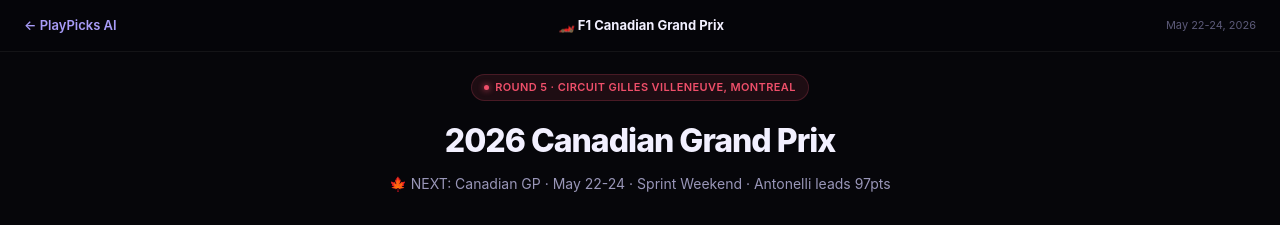
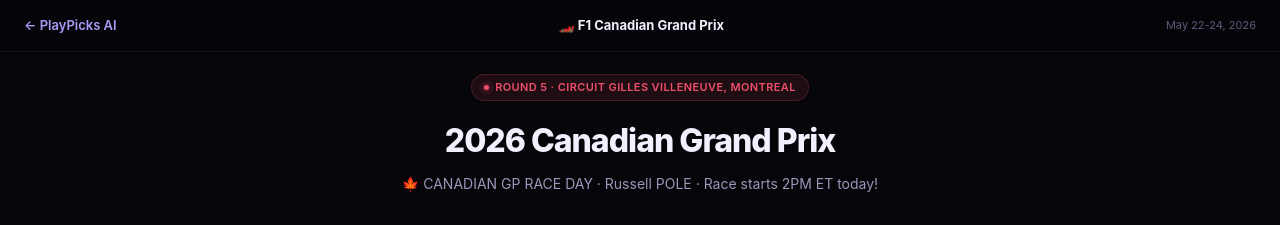
Before and after one commit to anujagadde18/tradedna, a Next.js app: page /f1 in a window 1280 px wide. Shown: the top 225 px of the page. Built offline with nearby package versions, Linux system fonts and the light colour scheme.

Commit message:
fix: F1 Canada qualifying - Russell pole, updated win probabilities

```diff
--- a/app/f1/page.tsx
+++ b/app/f1/page.tsx
@@ -11,10 +11,10 @@ const C = {
 };
 
 const DRIVERS = [
-  { pos:1, name:'Kimi Antonelli', team:'Mercedes', flag:'🇮🇹', winPct:26, podiumPct:78, champPct:36, pts:97, champPos:1, color:'#00d2be', verdict:'STRONG PICK', verdictColor:'#2ecc8a',
+  { pos:2, name:'Kimi Antonelli', team:'Mercedes', flag:'🇮🇹', winPct:28, podiumPct:78, champPct:36, pts:97, champPos:1, color:'#00d2be', verdict:'STRONG PICK', verdictColor:'#2ecc8a',
     bull:['GP POLE POSITION — starts P1 Sunday','Won last 2 races','Championship leader 72pts','Recovered from sprint qualifying P2'],
     bear:['McLaren upgrades now matching Mercedes','Verstappen starting alongside on front row'] },
-  { pos:2, name:'Lando Norris', team:'McLaren', flag:'🇬🇧', winPct:29, podiumPct:75, champPct:14, pts:67, champPos:4, color:'#ff8000', verdict:'STRONG PICK', verdictColor:'#2ecc8a',
+  { pos:3, name:'Lando Norris', team:'McLaren', flag:'🇬🇧', winPct:18, podiumPct:75, champPct:14, pts:67, champPos:4, color:'#ff8000', verdict:'STRONG PICK', verdictColor:'#2ecc8a',
     bull:['SPRINT POLE — McLaren upgrades working','Won Miami Sprint race','2025 World Champion knows Miami','McLaren strongest car this weekend'],
     bear:['Starting further back in GP after sprint','Points deficit hard to overcome'] },
   { pos:3, name:'Oscar Piastri', team:'McLaren', flag:'🇦🇺', winPct:15, podiumPct:62, champPct:9, pts:56, champPos:5, color:'#ff8000', verdict:'STRONG PICK', verdictColor:'#2ecc8a',
@@ -26,7 +26,7 @@ const DRIVERS = [
   { pos:5, name:'Charles Leclerc', team:'Ferrari', flag:'🇲🇨', winPct:5, podiumPct:30, champPct:4, pts:49, champPos:6, color:'#dc0000', verdict:'WATCH', verdictColor:'#f5a623',
     bull:['GP Qualifying P3 — strong Ferrari','Ferrari upgrades working','Consistent podium finisher'],
     bear:['Race pace slightly behind McLaren/Mercedes','Hamilton pressure internally'] },
-  { pos:6, name:'George Russell', team:'Mercedes', flag:'🇬🇧', winPct:15, podiumPct:65, champPct:38, pts:81, champPos:2, color:'#00d2be', verdict:'WATCH', verdictColor:'#f5a623',
+  { pos:1, name:'George Russell', team:'Mercedes', flag:'🇬🇧', winPct:35, podiumPct:82, champPct:40, pts:81, champPos:2, color:'#00d2be', verdict:'WATCH', verdictColor:'#f5a623',
     bull:['Championship P2 — still in title fight','Won Australia Round 1','Same car as Antonelli'],
     bear:['P6 in sprint qualifying — off pace','Battery issue recurring concern'] },
   { pos:7, name:'Lewis Hamilton', team:'Ferrari', flag:'🇬🇧', winPct:3, podiumPct:20, champPct:2, pts:40, champPos:4, color:'#dc0000', verdict:'LONGSHOT', verdictColor:'#9996b8',
@@ -54,7 +54,7 @@ export default function F1Page() {
             Round 5 · Circuit Gilles Villeneuve, Montreal
           </div>
           <h1 style={{fontSize:32,fontWeight:800,letterSpacing:'-1px',marginBottom:8}}>2026 Canadian Grand Prix</h1>
-          <p style={{fontSize:14,color:C.t2}}>🍁 NEXT: Canadian GP · May 22-24 · Sprint Weekend · Antonelli leads 97pts</p>
+          <p style={{fontSize:14,color:C.t2}}>🍁 CANADIAN GP RACE DAY · Russell POLE · Race starts 2PM ET today!</p>
         </div>
 
         <div style={{background:C.bg2,border:'1px solid '+C.border,borderRadius:16,padding:'20px',marginBottom:24}}>
```
